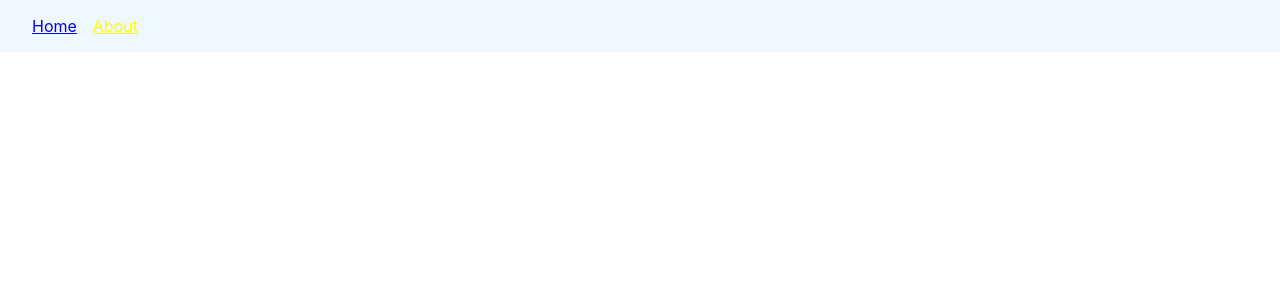
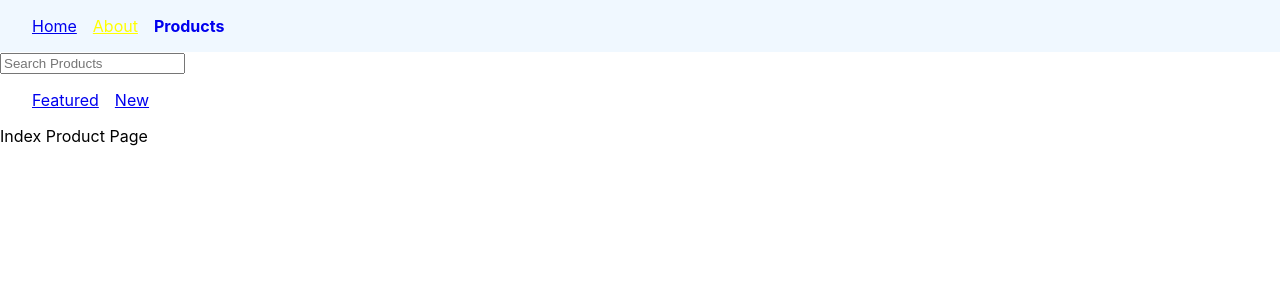
Before and after one commit to okafor-chidimma/react-router-tutorial, a React (Create React App) app: page /products in a window 1280 px wide. Before the commit this address had no page. Shown: the top 300 px of the page. Built offline with nearby package versions, Linux system fonts and the light colour scheme.

Commit message:
Nested Routes

```diff
--- a/src/App.js
+++ b/src/App.js
@@ -1,9 +1,14 @@
 import { Route, Routes } from "react-router-dom";
 import "./App.css";
 import About from "./componets/About";
+import FeaturedProducts from "./componets/FeaturedProducts";
 import Home from "./componets/Home";
+import IndexProduct from "./componets/IndexProduct";
 import NavBar from "./componets/NavBar";
+import NewProducts from "./componets/NewProducts";
+import NoMatch from "./componets/NoMatch";
 import OrderSummary from "./componets/OrderSummary";
+import Products from "./componets/Products";
 
 function App() {
   return (
@@ -14,6 +19,14 @@ function App() {
         {/* notice that there is no / in the about */}
         <Route path="about" element={<About />} />
         <Route path="order-summary" element={<OrderSummary />} />
+        <Route path="products" element={<Products />}>
+          {/* you can have a nested route that you want to display on the parent route.you can do that by replacing the path prop with index */}
+          <Route index element={<IndexProduct />} />
+          {/* here react configures the nested route paths as /products/featured because they are nested */}
+          <Route path="featured" element={<FeaturedProducts />} />
+          <Route path="new" element={<NewProducts />} />
+        </Route>
+        <Route path="*" element={<NoMatch />} />
       </Routes>
     </>
   );
--- /dev/null
+++ b/src/componets/FeaturedProducts.jsx
@@ -0,0 +1,9 @@
+import React from 'react'
+
+const FeaturedProducts = () => {
+  return (
+    <div>This is the Featured Products page</div>
+  )
+}
+
+export default FeaturedProducts
--- /dev/null
+++ b/src/componets/IndexProduct.jsx
@@ -0,0 +1,9 @@
+import React from 'react'
+
+const IndexProduct = () => {
+  return (
+    <div>Index Product Page</div>
+  )
+}
+
+export default IndexProduct
--- a/src/componets/NavBar.jsx
+++ b/src/componets/NavBar.jsx
@@ -11,7 +11,7 @@ const NavBar = (props) => {
     };
   };
   return (
-    <nav>
+    <nav className="nav">
       {/* use the link component to navigate to different component in your app and html anchor tag to navigate to a link outside of your application  */}
       {/* <Link to="/">Home</Link>
       {/* notice there is a / here, this is an absolute path. without the /, it becomes a relative route */}
@@ -23,6 +23,7 @@ const NavBar = (props) => {
       <NavLink style={navLinkStyles} to="/about">
         About
       </NavLink>
+      <NavLink to="/products">Products</NavLink>
     </nav>
   );
 };
--- /dev/null
+++ b/src/componets/NewProducts.jsx
@@ -0,0 +1,9 @@
+import React from 'react'
+
+const NewProducts = () => {
+  return (
+    <div>This is the New Products page</div>
+  )
+}
+
+export default NewProducts
--- /dev/null
+++ b/src/componets/NoMatch.jsx
@@ -0,0 +1,9 @@
+import React from 'react'
+
+const NoMatch = () => {
+  return (
+    <div>This Page Does Not Exist</div>
+  )
+}
+
+export default NoMatch
--- /dev/null
+++ b/src/componets/Products.jsx
@@ -0,0 +1,24 @@
+import React from "react";
+import { Link, Outlet } from "react-router-dom";
+
+const Products = () => {
+  return (
+    <>
+      <div>
+        <input type="text" placeholder="Search Products" />
+      </div>
+      <nav style={{ padding: "16px 32px" }}>
+        <Link to="featured" style={{ marginRight: "16px" }}>
+          Featured
+        </Link>
+        <Link to="new" style={{ marginRight: "16px" }}>
+          New
+        </Link>
+      </nav>
+      {/* outlet component allows the parent component to display the child component that matches the url, e.g /products/new ==> will display the <NewProducts/> component */}
+      <Outlet />
+    </>
+  );
+};
+
+export default Products;
--- a/src/index.css
+++ b/src/index.css
@@ -12,14 +12,14 @@ code {
     monospace;
 }
 
-nav {
+.nav {
   background-color: aliceblue;
   padding: 16px 32px;
 }
-nav a {
+.nav a {
   margin-right: 16px;
 }
-nav a.active{
+.nav a.active{
   text-decoration: none;
   font-weight: bold;
 }
```
